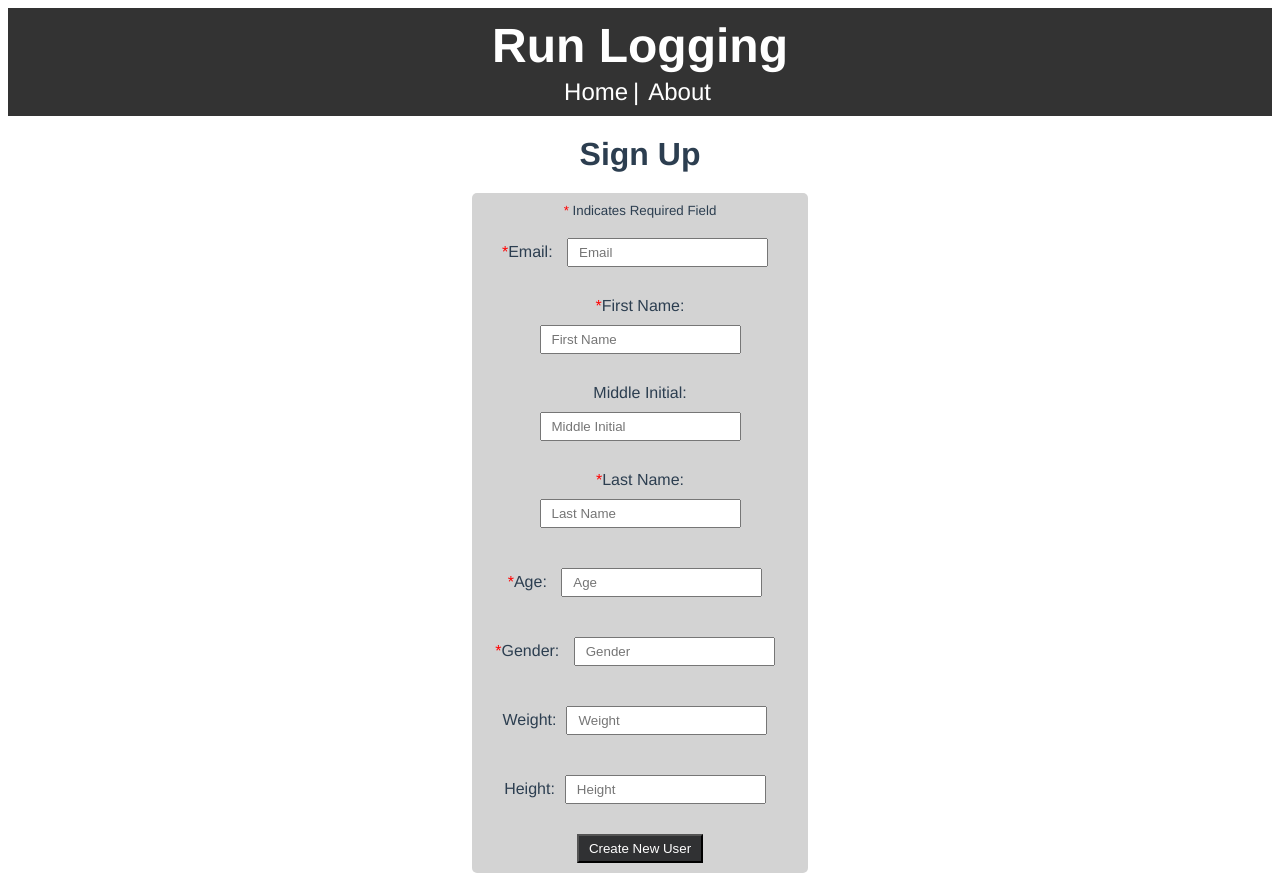
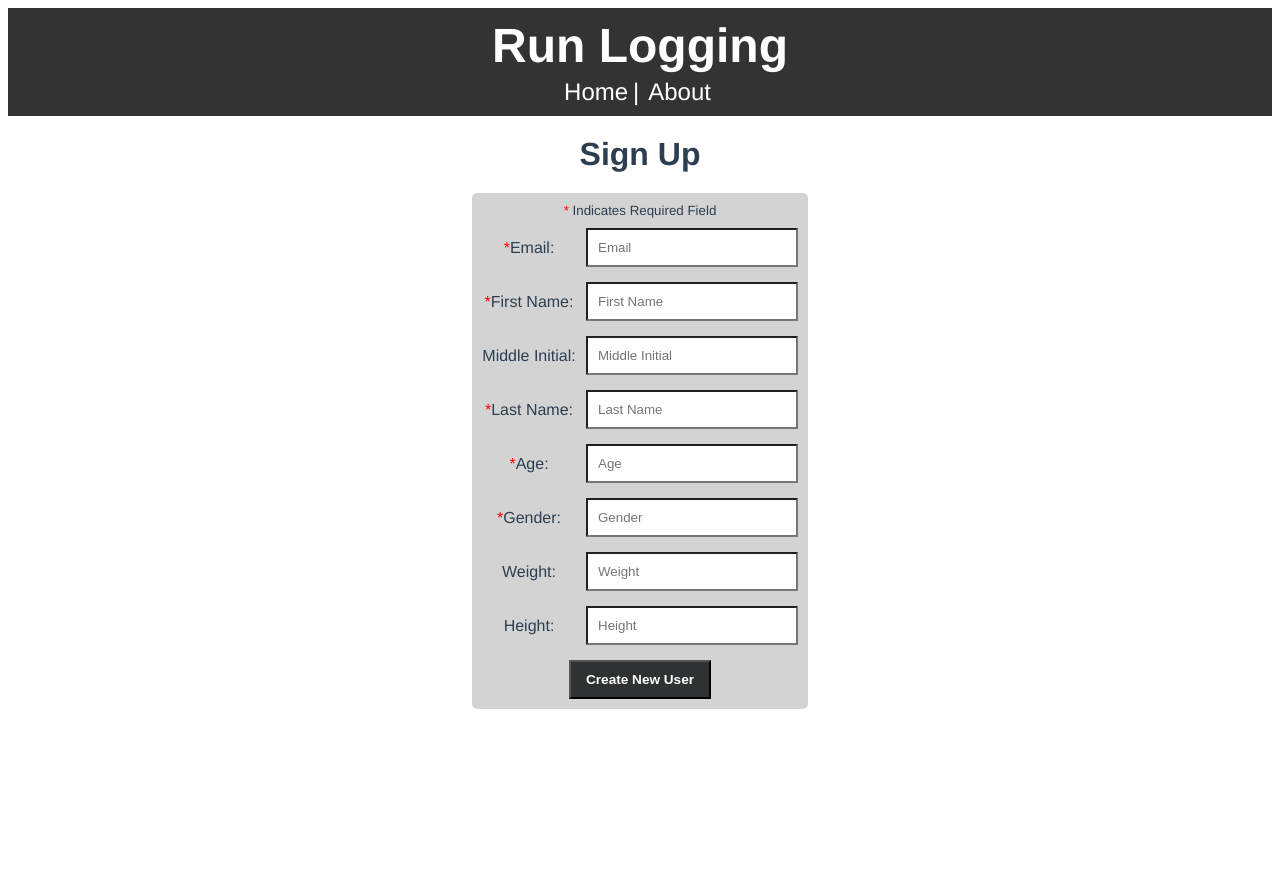
Before and after one commit to chris-jantzen/Run-Logging, a Vue app in the folder client/: page /#/ in a window 1280 px wide. After the commit the page ends 800 px from the top, so only its background shows below. Built offline with nearby package versions, Linux system fonts and the light colour scheme.

Commit message:
ui update and linting changes of main js

```diff
--- a/client/src/components/MainPage.vue
+++ b/client/src/components/MainPage.vue
@@ -100,27 +100,38 @@ export default {
   padding: 10px;
 
   .input-box {
+    width: 100%;
+    display: flex;
     justify-content: center;
-    align-content: center;
-    margin: 10px;
+    align-items: center;
+    margin: 5px;
 
     input {
-      padding: 5px 10px;
-      margin-left: 10px;
+      flex: 2;
+      justify-content: flex-end;
+      padding: 10px 10px;
+      margin: 5px 0px 0px 10px;
+      border-radius: 1px;
     }
 
     label {
+      flex: 1;
+      margin-top: 5px;
     }
   }
 
   .submit {
     background-color: #303133;
     color: #fff;
-    padding: 5px 10px 5px 10px;
+    font-weight: bold;
+    font-size: 0.85rem;
+    font-family: Arial, Helvetica, sans-serif;
+    padding: 10px 15px 10px 15px;
     margin-top: 10px;
 
     &:hover {
       background-color: #ccc;
+      color: #000;
       cursor: pointer;
     }
   }
```
Also changed, not shown: client/src/main.js (+5 -5 lines).
